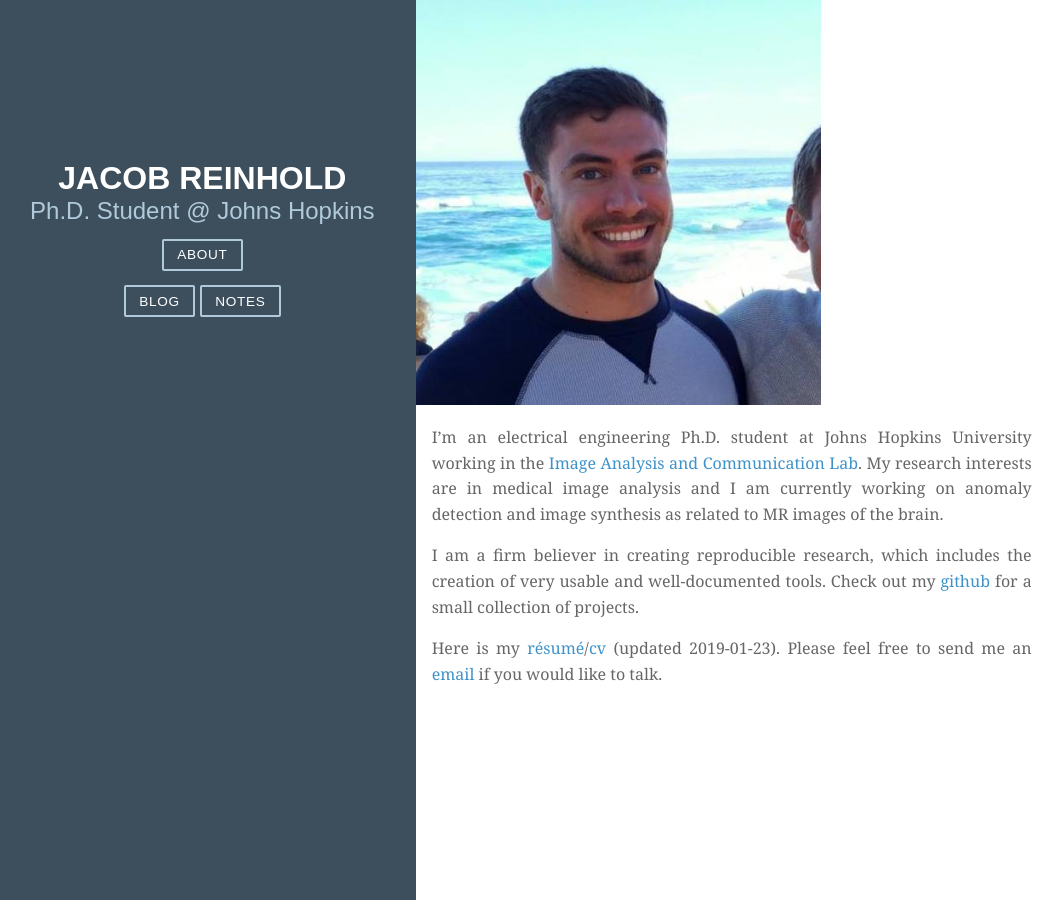
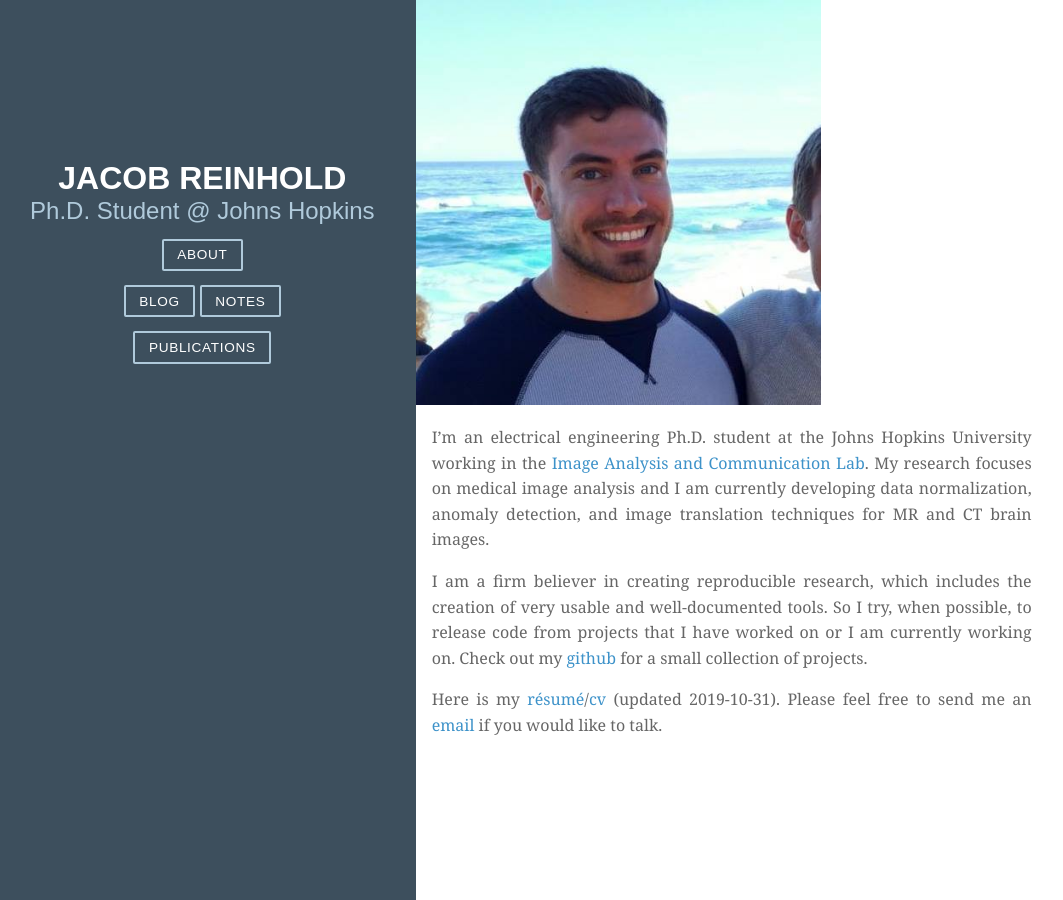
Before and after one commit to jcreinhold/jcreinhold.github.io, a Jekyll site: the page index.html, which Jekyll copies as it is, in a window 1280 px wide. Shown: the whole page, without its empty margins (11-1074 px from the left). Built offline with Jekyll 4.4.1, drawn with Linux system fonts in a browser that asks for light colours; nearby versions of some CDN libraries.

Commit message:
add scholar, update cv,res

```diff
--- a/index.html
+++ b/index.html
@@ -40,6 +40,9 @@
                     <li class="nav-item">
                         <a id="notes-button" class="pure-button" href="https://jcreinhold.github.io/notes/">Notes</a>
                     </li>
+                    <br/><li class="nav-item">
+                        <a id="pub-button" class="pure-button" href="https://scholar.google.com/citations?user=WfeOXZgAAAAJ&hl=en&oi=ao">Publications</a>
+                    </li>
                 </ul>
             </nav>
         </div>
@@ -50,14 +53,20 @@
 		<img id="headshot" style="width: auto; height: auto; max-width: 50%; max-height: 45%" class="content" src="img/profile.jpg">
 		<div id="about-sec" class="content">
 			<p>
-				I&rsquo;m an electrical engineering Ph.D. student at Johns Hopkins University working in the <a href=http://iacl.ece.jhu.edu/index.php/Main_Page>Image Analysis and Communication Lab</a>.
-                My research interests are in medical image analysis and I am currently working on anomaly detection and image synthesis as related to MR images of the brain.
+				I&rsquo;m an electrical engineering Ph.D. student at the Johns Hopkins University working in the
+                <a href=http://iacl.ece.jhu.edu/index.php/Main_Page>Image Analysis and Communication Lab</a>.
+                My research focuses on medical image analysis and I am currently developing data normalization,
+                anomaly detection, and image translation techniques for MR and CT brain images.
             </p>
             <p>
-                I am a firm believer in creating reproducible research, which includes the creation of very usable and well-documented tools. Check out my <a href=https://github.com/jcreinhold>github</a> for a small collection of projects.
+                I am a firm believer in creating reproducible research, which includes the creation of very usable and
+                well-documented tools. So I try, when possible, to release code from projects that I have worked on or
+                I am currently working on. Check out my <a href=https://github.com/jcreinhold>github</a> for a small
+                collection of projects.
             </p>
 			<p>
-				Here is my <a href="resume/resume.pdf">r&eacute;sum&eacute;</a>/<a href="resume/cv.pdf">cv</a> (updated 2019-01-23). Please feel free to send me an <a href="#" class='email'>email</a> if you would like to talk.
+				Here is my <a href="resume/resume.pdf">r&eacute;sum&eacute;</a>/<a href="resume/cv.pdf">cv</a> (updated 2019-10-31).
+                Please feel free to send me an <a href="#" class='email'>email</a> if you would like to talk.
 			</p>
 
 			<br/><br/>
```
Also changed, not shown: 2 other files.
